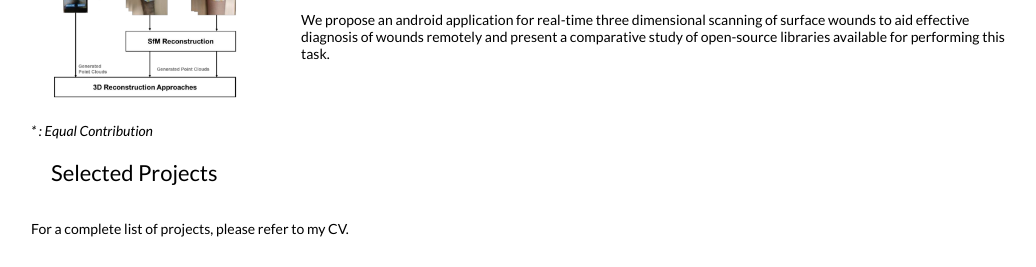
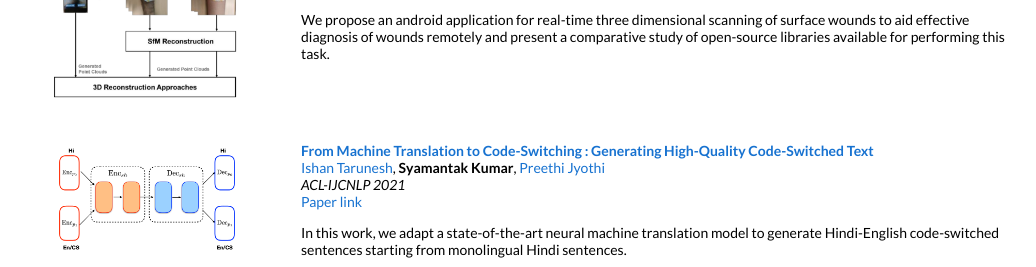
Before and after one commit to syamantakk/syamantakk.github.io, a plain HTML site: page index.html in a window 1280 px wide. Shown: the part 795-1062 px from the top of the page, without its empty margins (109-1145 px from the left). Drawn offline with Linux system fonts and the light colour scheme.

Commit message:
Adding TCS publication information

```diff
--- a/index.html
+++ b/index.html
@@ -121,6 +121,30 @@
         <!-- <a href="data/ipmi2019_slides.pdf">slides</a> -->
               <p></p>
               <p>We propose an android application for real-time three dimensional scanning of surface wounds to aid effective diagnosis of wounds remotely and present a comparative study of open-source libraries available for performing this task.</p>
+            </td>
+          </tr>
+          <tr>
+            <!-- image -->
+            <td width="25%">
+              <img width="90%" src="images/TCS.png" alt="obj">
+            </td>
+            <!-- content -->
+            <td valign="middle" width="75%">
+              <a href="https://arxiv.org/abs/1908.06401">
+                <papertitle>From Machine Translation to Code-Switching : Generating High-Quality Code-Switched Text</papertitle>
+              </a>
+              <br>
+              <!-- authors -->
+              <a href="https://ishan00.github.io/">Ishan Tarunesh</a>,
+              <strong>Syamantak Kumar</strong>,
+              <a href="https://www.cse.iitb.ac.in/~pjyothi/">Preethi Jyothi</a>
+              <br>
+              <em>ACL-IJCNLP 2021</em>
+              <br>
+        <a href="https://aclanthology.org/2021.acl-long.245/">Paper link</a>
+        <!-- <a href="data/ipmi2019_slides.pdf">slides</a> -->
+              <p>In this work, we adapt a state-of-the-art neural machine translation model to generate Hindi-English code-switched sentences starting from monolingual Hindi sentences.</p>
+              <p></p>
             </td>
           </tr>
           <!-- Demo for future reference -->
```
